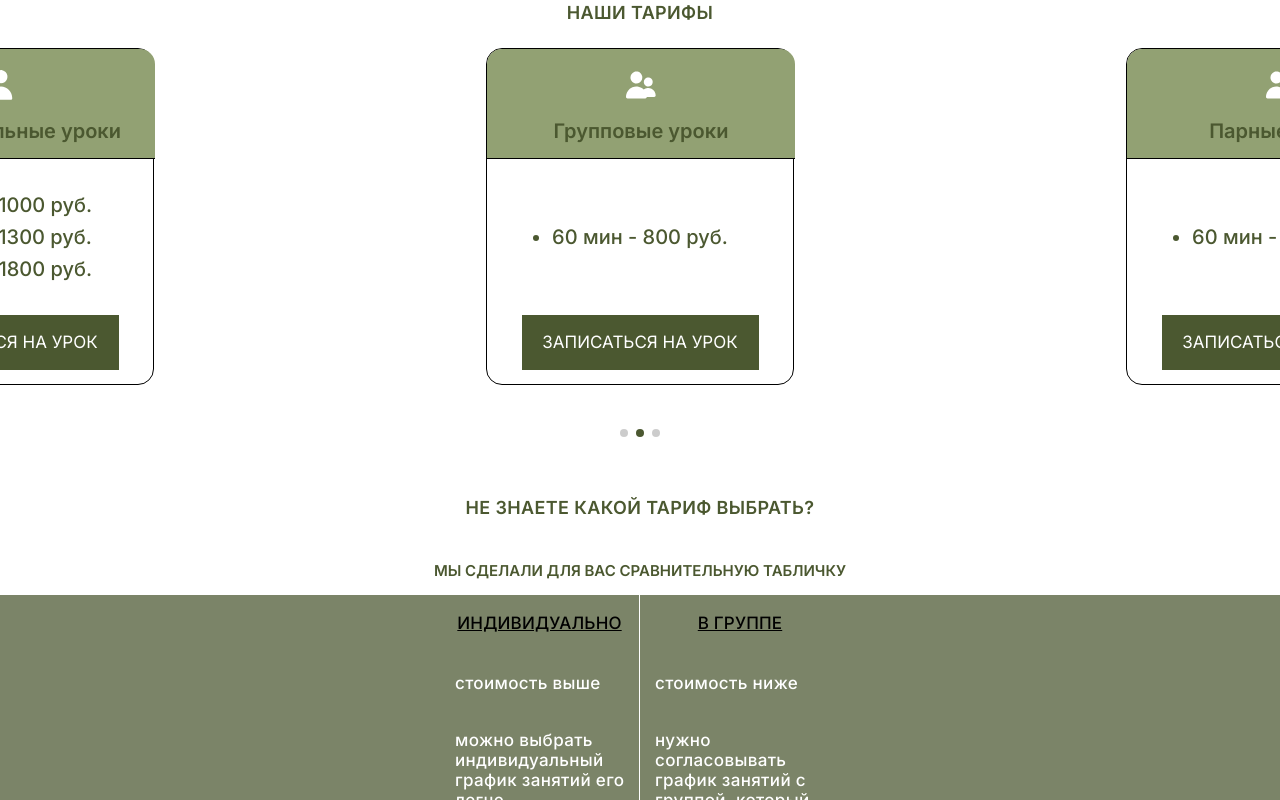
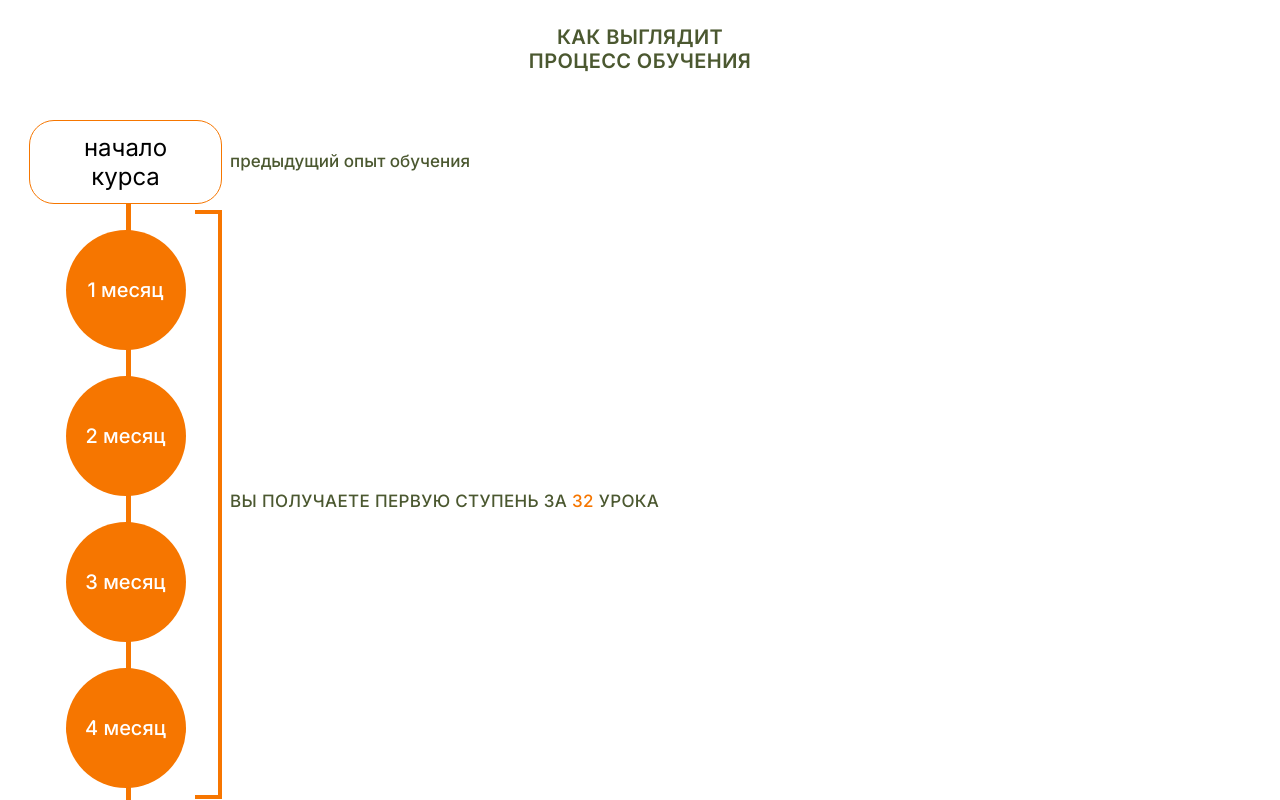
Before and after one commit to socialcolor/fwe, a React (Create React App) app in the folder project/: page / in a window 1280 px wide. Shown: the part 3840-4640 px from the top of the page. Built offline with nearby package versions, Linux system fonts and the light colour scheme.

Commit message:
Create Timeline section

```diff
--- /dev/null
+++ b/project/src/components/timeline/index.tsx
@@ -0,0 +1,25 @@
+import * as S from './style';
+
+export default function Timeline():JSX.Element {
+    return(
+        <S.Timeline>
+            <S.Title>Как выглядит процесс обучения</S.Title>
+            <S.TimelineBox>
+                <S.TimelineColumnLeft>
+                    <S.Rectangle>начало курса</S.Rectangle>
+                    <S.Circle>1 месяц</S.Circle>
+                    <S.Circle>2 месяц</S.Circle>
+                    <S.Circle>3 месяц</S.Circle>
+                    <S.Circle>4 месяц</S.Circle>
+                    <S.Rectangle>окончание курса</S.Rectangle>
+                    <S.Line src={'./img/timeline_line.svg'}/>
+                </S.TimelineColumnLeft>
+                <S.TimelineColumnRight>
+                    <S.MiddleText>предыдущий опыт обучения</S.MiddleText>
+                    <S.UpperText>вы получаете первую ступень за <S.OrangeText>32</S.OrangeText> урока</S.UpperText>
+                    <S.MiddleText>переход на следующую ступень</S.MiddleText>
+                </S.TimelineColumnRight>
+            </S.TimelineBox>
+        </S.Timeline>
+    )
+}
--- /dev/null
+++ b/project/src/components/timeline/style.ts
@@ -0,0 +1,126 @@
+import styled from 'styled-components';
+
+export const Timeline = styled.section`
+    width: 100%;
+    height: auto;
+    padding: 47px 29px;
+    padding-bottom: 0;
+`
+export const Title = styled.h3`
+    width: 250px;
+    margin: 0 auto;
+    padding: 0;
+    color: ${props => props.theme.colors.khaki};
+    text-align: center;
+    font-family: 'Inter', sans-serif;
+    font-size: 20px;
+    font-style: normal;
+    font-weight: 600;
+    line-height: normal;
+    letter-spacing: 0.4px;
+    text-transform: uppercase;
+`
+
+export const TimelineBox = styled.div`
+    display: flex;
+    flex-wrap: nowrap;
+    flex-direction: row;
+    justify-content: flex-start;
+    align-items: stretch;
+    padding: 47px 0;
+`
+export const TimelineColumnLeft = styled.div`
+    position: relative;
+    margin-right: 8px;
+
+    &::before {
+        content: '';
+        position: absolute;
+        top: 0;
+        left: 50%;
+        z-index: 1;
+        display: block;
+        width: 5px;
+        height: 100%;
+        background-color: ${props => props.theme.colors.orangeLight}
+    }
+`
+export const Line = styled.img`
+    position: absolute;
+    top: 90px;
+    right: 0;
+`
+export const TimelineColumnRight = styled.div`
+    width: 100%;
+    height: auto;
+    display: flex;
+    flex-direction: column;
+    justify-content: space-between;
+    align-items: flex-start;
+    padding: 30px 0 47px 0;
+
+`
+export const Rectangle = styled.p`
+    position: relative;
+    z-index: 2;
+    width: 193px;
+    height: auto;
+    margin: 0 auto;
+    padding: 12px 32px;
+    border-radius: 25px;
+    border: 1px solid ${props => props.theme.colors.orangeLight};
+    background-color: ${props => props.theme.colors.white};
+    color: ${props => props.theme.colors.black};
+    text-align: center;
+    font-family: 'Inter', sans-serif;
+    font-size: 24px;
+    font-style: normal;
+    font-weight: 400;
+    line-height: normal;
+`
+export const Circle = styled.p`
+    position: relative;
+    z-index: 2;
+    width: 120px;
+    height: 120px;
+    margin: 26px auto;
+    display: flex;
+    flex-direction: row;
+    flex-wrap: nowrap;
+    justify-content: center;
+    align-items: center;
+    background-color: ${props=>props.theme.colors.orangeLight};
+    border-radius: 50%;
+    color: ${props => props.theme.colors.white};
+    text-align: center;
+    font-family: 'Inter', sans-serif;
+    font-size: 20px;
+    font-style: normal;
+    font-weight: 500;
+    line-height: normal;
+`
+export const MiddleText = styled.p`
+    margin: 0;
+    color: ${props => props.theme.colors.khaki};
+    text-align: center;
+    font-family: 'Inter', sans-serif;
+    font-size: 17px;
+    font-style: normal;
+    font-weight: 500;
+    line-height: 22px;
+`
+export const UpperText = styled.p`
+    /* margin: auto; */
+    color: ${props => props.theme.colors.khaki};
+    text-align: center;
+    font-family: 'Inter', sans-serif;
+    font-size: 17px;
+    font-style: normal;
+    font-weight: 500;
+    line-height: normal;
+    letter-spacing: 0.34px;
+    text-transform: uppercase;
+`
+export const OrangeText = styled.span`
+    color: ${props => props.theme.colors.orangeLight};
+`
--- a/project/src/pages/main-screen/main-sceen.tsx
+++ b/project/src/pages/main-screen/main-sceen.tsx
@@ -8,6 +8,7 @@ import Compare from '../../components/compare/compare';
 import Offer from '../../components/offer/offer';
 import AboutMe from '../../components/about-me';
 import Features from '../../components/features';
+import Timeline from '../../components/timeline';
 
 export default function MainScreen(): JSX.Element {
     useEffect(() => {
@@ -21,6 +22,7 @@ export default function MainScreen(): JSX.Element {
                 <Offer />
                 <AboutMe />
                 <Features />
+                <Timeline />
                 <Prices />
                 <Compare />
                 <Callback />
```
Also changed, not shown: project/public/img/timeline_line.svg (added).
